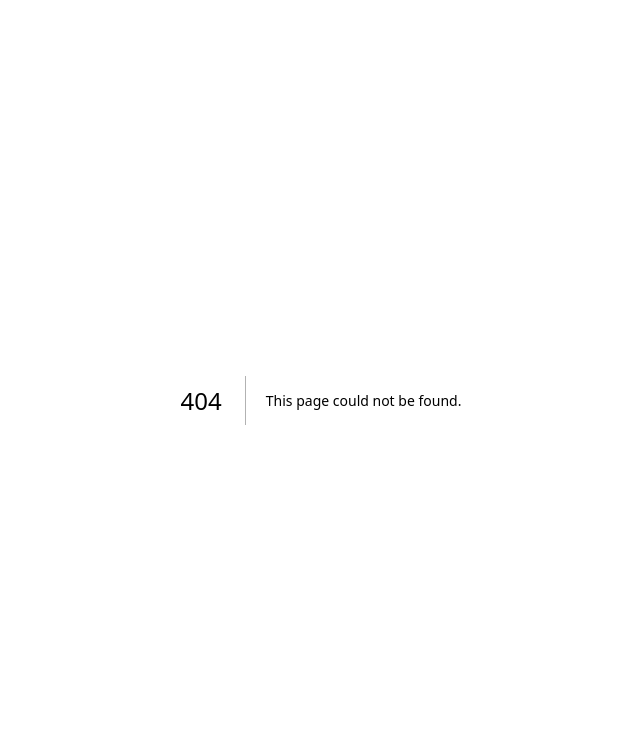
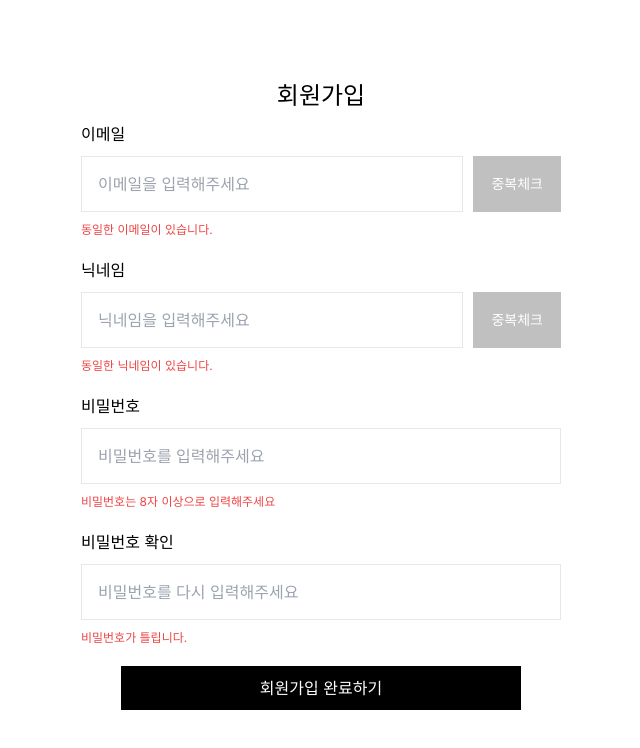
Before and after one commit to ZZANTech/ZZANTech-Fe, a Next.js app: page /signUp in a window 1280 px wide. Before the commit this address had no page. Shown: the top 748 px of the page, without its empty margins (319-959 px from the left). Built offline with nearby package versions, Linux system fonts and the light colour scheme.

Commit message:
feat: 회원가입 UI 뼈대 완성

```diff
--- a/src/app/(user)/auth/page.tsx
+++ /dev/null
@@ -1,7 +0,0 @@
-import React from "react";
-
-function AuthPage() {
-  return <div>page</div>;
-}
-
-export default AuthPage;
--- a/src/app/(user)/login/_components/LoginForm.tsx
+++ b/src/app/(user)/login/_components/LoginForm.tsx
@@ -59,7 +59,7 @@ function LoginForm() {
         </Link>
         <div className="flex flex-row gap-2.5">
           <p>아직 회원이 아니신가요?</p>
-          <Link href="/signIn" className="text-blue-500">
+          <Link href="/signUp" className="text-blue-500">
             회원가입
           </Link>
         </div>
--- a/src/app/(user)/mypage/page.tsx
+++ b/src/app/(user)/mypage/page.tsx
@@ -1,5 +1,3 @@
-import React from "react";
-
 function MyPage() {
   return <div>page</div>;
 }
--- a/src/app/(user)/signIn/page.tsx
+++ /dev/null
@@ -1,7 +0,0 @@
-import React from "react";
-
-function SignInPage() {
-  return <div>SignInPage</div>;
-}
-
-export default SignInPage;
--- /dev/null
+++ b/src/app/(user)/signUp/_components/SignUpForm.tsx
@@ -0,0 +1,95 @@
+"use client";
+
+import Link from "next/link";
+import { useRouter } from "next/navigation";
+import { useState } from "react";
+
+const SignUpForm = () => {
+  const [userId, setUserId] = useState("");
+  const [nickname, setNickname] = useState("");
+  const [password, setPassword] = useState("");
+  const [recheckPassword, setRecheckPassword] = useState("");
+  const router = useRouter();
+
+  const handleSignUp = () => {
+    console.log("userId/nickname/password/recheckPassword >> ", userId, nickname, password, recheckPassword);
+    router.replace("/login");
+  };
+
+  return (
+    <div className="flex flex-col items-center w-[800px] mx-auto my-10 p-10">
+      <h1 className="text-2xl text-bold">회원가입</h1>
+      <form>
+        <section className="flex flex-col w-[500px] gap-2.5 p-2.5 bg-white">
+          <label>이메일</label>
+          <div className="flex flex-row gap-2.5">
+            <input
+              type="email"
+              value={userId}
+              placeholder="이메일을 입력해주세요"
+              className="w-[400px] h-[56px] p-[16px] border"
+              onChange={(e) => {
+                setUserId(e.target.value);
+              }}
+            />
+            <button className="w-[92px] text-white bg-[#C0C0C0] text-sm">중복체크</button>
+          </div>
+          <p className="text-red-500 text-xs">동일한 이메일이 있습니다.</p>
+        </section>
+
+        <section className="flex flex-col w-[500px] gap-2.5 p-2.5 bg-white">
+          <label>닉네임</label>
+          <div className="flex flex-row gap-2.5">
+            <input
+              type="text"
+              value={nickname}
+              placeholder="닉네임을 입력해주세요"
+              className="w-[400px] h-[56px] p-[16px] border"
+              onChange={(e) => {
+                setNickname(e.target.value);
+              }}
+            />
+            <button className="w-[92px] text-white bg-[#C0C0C0] text-sm">중복체크</button>
+          </div>
+          <p className="text-red-500 text-xs">동일한 닉네임이 있습니다.</p>
+        </section>
+
+        <section className="flex flex-col w-[500px] gap-2.5 p-2.5 bg-white">
+          <label>비밀번호</label>
+          <input
+            type="password"
+            value={password}
+            placeholder="비밀번호를 입력해주세요"
+            className="w-100% h-[56px] p-[16px] border"
+            onChange={(e) => {
+              setPassword(e.target.value);
+            }}
+          />
+          <p className="text-red-500 text-xs">비밀번호는 8자 이상으로 입력해주세요</p>
+        </section>
+
+        <section className="flex flex-col w-[500px] gap-2.5 p-2.5 bg-white">
+          <label>비밀번호 확인</label>
+          <input
+            type="password"
+            value={recheckPassword}
+            placeholder="비밀번호를 다시 입력해주세요"
+            className="w-100% h-[56px] p-[16px] border"
+            onChange={(e) => {
+              setRecheckPassword(e.target.value);
+            }}
+          />
+          <p className="text-red-500 text-xs">비밀번호가 틀립니다.</p>
+        </section>
+      </form>
+
+      <div className="flex flex-col w-[500px] gap-2.5 p-2.5 items-center">
+        <button className="w-[400px] p-2.5 text-center text-white bg-black" onClick={handleSignUp}>
+          회원가입 완료하기
+        </button>
+      </div>
+    </div>
+  );
+};
+
+export default SignUpForm;
--- /dev/null
+++ b/src/app/(user)/signUp/page.tsx
@@ -0,0 +1,8 @@
+import React from "react";
+import SignUpForm from "./_components/SignUpForm";
+
+function SignUpPage() {
+  return <SignUpForm />;
+}
+
+export default SignUpPage;
```
